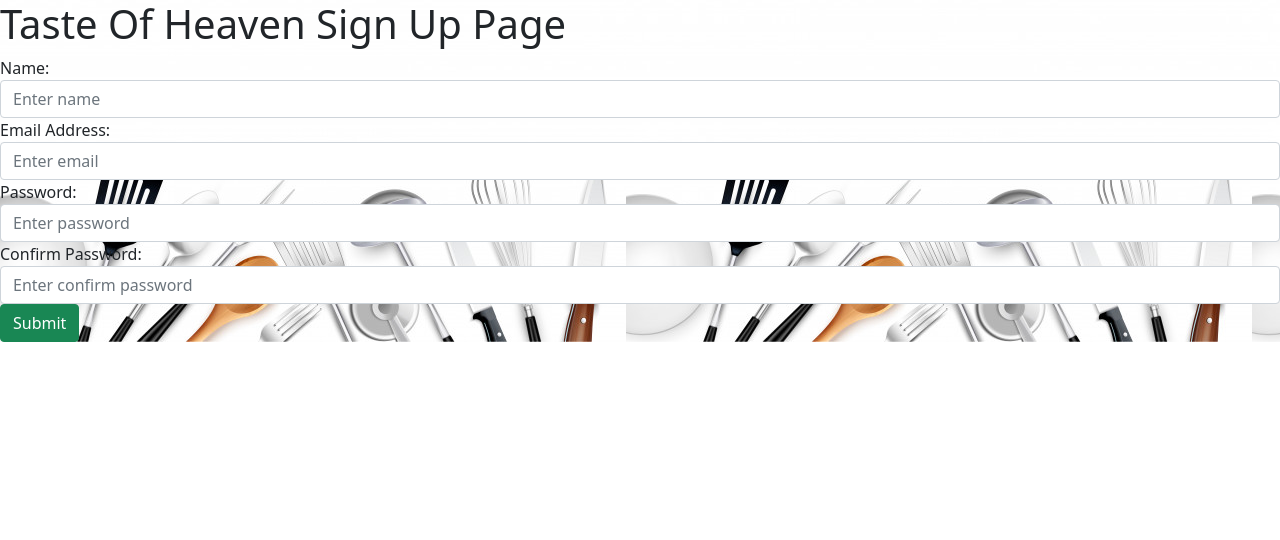
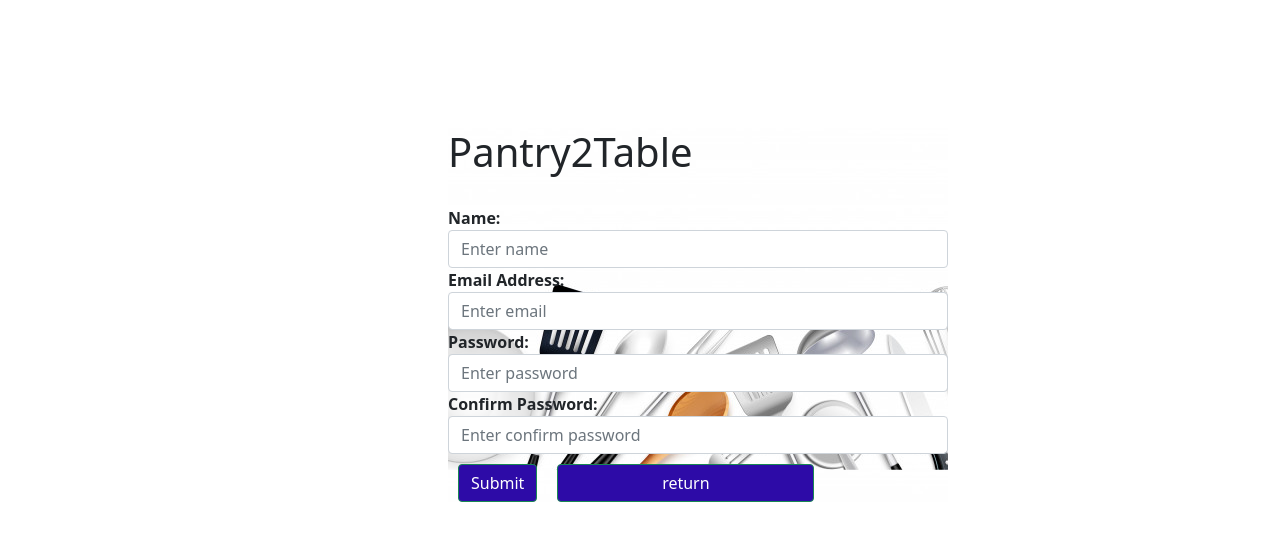
Before and after one commit to KurtisJin/recipes, a React (Create React App) app in the folder client/: page /signup in a window 1280 px wide. Shown: the top 540 px of the page. Built offline with nearby package versions, Linux system fonts and the light colour scheme.

Commit message:
added return button, fixed the signup screen and adjusted the look, remade the loginpage

```diff
--- a/client/src/Pages/ProfilePage.js
+++ b/client/src/Pages/ProfilePage.js
@@ -8,16 +8,25 @@ import Footer from '../component/Footer/Footer';
 import Typing from '../Pages/Signup/ProfileTyping/Typing'
 import words from '../Pages/Signup/ProfileTyping/words';
 import { alpha } from '@material-ui/core/styles';
-import DropDown from '../component/DropDowns/DropDown'
+// import DropDown from '../component/DropDowns/DropDown'
 
 const useStyles = makeStyles((theme) => ({
     root: {
+
         minHeight: '100vh',
         backgroundImage: `url(${process.env.PUBLIC_URL + "cooking4.jpg"})`,
         backgroundRepeat: "no-repeat",
         backgroundSize: 'cover',
     },
 
+    instructions: {
+
+        color: "teal",
+        fontSize: "20px",
+        marginLeft: "20%",
+        marginTop: "10px",
+
+    },
 
     searchBar: {
 
@@ -107,7 +116,8 @@ export default function ProfilePage() {
                 />
                 <input className={classes.button} type="submit"
                 value="search"/>
-                 <DropDown/>
+                 {/* <DropDown/> */}
+                 <h3 className={classes.instructions}>Please type in the ingredient to search for you're receipe you desire. <br></br>For multiple ingredients, please seperate by a comma.</h3>
             </form>
                 <div className={classes.secondary}>
                     <ButtonBaseContainer images={recipes} />
--- a/client/src/Pages/Signup/Signup.js
+++ b/client/src/Pages/Signup/Signup.js
@@ -19,22 +19,15 @@ const useStyles = makeStyles((theme) =>
     <form className={classes.root} noValidate autoComplete="off">
       <div>
 
-        <TextField required id="standard-required" label="Required" defaultValue="First Name" />
-        <TextField disabled id="standard-disabled" label="Required" defaultValue="Last Name" />
+        <TextField required id="standard-required" label="Email" defaultValue="" />
         <TextField
           id="standard-password-input"
-          label="New Password"
+          required id="standard-required"
+          label="Password"
           type="password"
           autoComplete="current-password"
         />
-        <TextField
-          id="standard-password-input"
-          label="Password"
-          type="password"
-          autoComplete="Confirm-password"
 
-          //TODO:got to figure out how to validate!
-        />
 
       </div>
     </form>
--- a/client/src/Pages/Signup/SignupTwo.css
+++ b/client/src/Pages/Signup/SignupTwo.css
@@ -3,5 +3,20 @@
     background-image: url("../../component/Images/cooking2.jpg");
     display: 100vh;
     height: max-content;
+    font-weight:bolder;
+    width: 500px;
+    margin-left: 35%;
+    margin-top: 10%
 
 }
+
+.btn {
+    background-color: rgb(45, 11, 167);
+    margin-inline: 10px;
+    margin-top: 10px;
+}
+
+.title {
+    margin-bottom: 30px;
+    margin-top: 30px;
+}
--- a/client/src/Pages/Signup/SignupTwo.js
+++ b/client/src/Pages/Signup/SignupTwo.js
@@ -94,7 +94,7 @@ class Form extends React.Component {
   render() {
     return (
       <div className="Signup-Page">
-        <h1>Taste Of Heaven Sign Up Page</h1>
+        <h1 className="title">Pantry2Table</h1>
         <form onSubmit={this.handleSubmit}>
 
           <div class="form-group">
@@ -153,7 +153,8 @@ class Form extends React.Component {
               <div className="text-danger">{this.state.errors.confirm_password}</div>
           </div>
 
-          <input type="submit" value="Submit" class="btn btn-success" />
+          <input type="submit" value="Submit" className="btn btn-success" />
+          <input type="return" value="return" className="btn btn-success" />
         </form>
       </div>
     );
--- a/client/src/component/Header/Header.js
+++ b/client/src/component/Header/Header.js
@@ -91,7 +91,7 @@ const useStyles = makeStyles((theme) => ({
             <Button ref={anchorRef} className={classes.button}
           aria-controls={open ? 'menu-list-grow' : undefined}
           aria-haspopup="true"
-          onClick={handleToggle}color="inherit">Login</Button>
+          onClick={handleToggle}color="inherit">Menu</Button>
           <Popper open={open} anchorEl={anchorRef.current} role={undefined} transition disablePortal>
           {({ TransitionProps, placement }) => (
             <Grow
```
